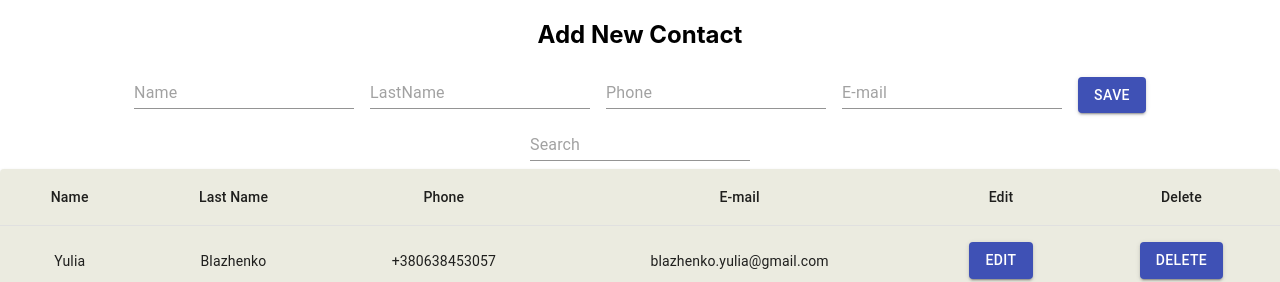
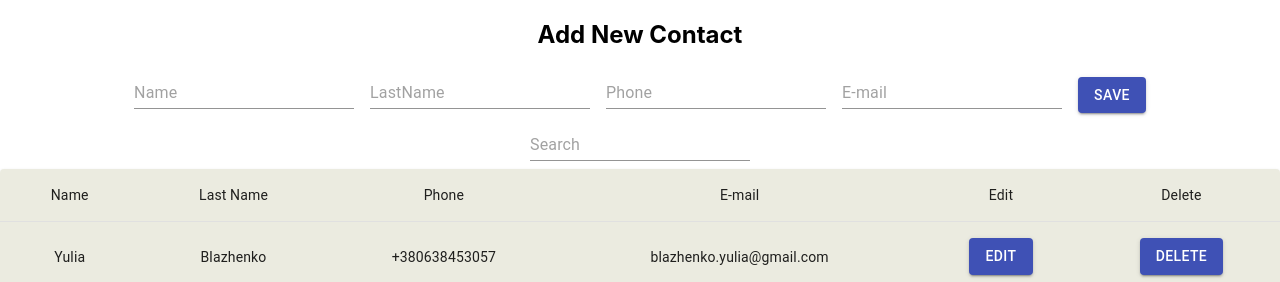
Before and after one commit to YuliaBl/contact_book_test, a React (Create React App) app: page / in a window 1280 px wide. Shown: the top 282 px of the page. Built offline with nearby package versions, Linux system fonts and the light colour scheme.

Commit message:
everything works as it should

```diff
--- a/src/components/contactlist.js
+++ b/src/components/contactlist.js
@@ -61,12 +61,24 @@ const ContactList = () => {
               <Table className={classes.table} aria-label="simple table">
                   <TableHead>
                       <TableRow variant="h4">
-                          <TableCell align="center">Name</TableCell>
-                          <TableCell align="center">Last Name</TableCell>
-                          <TableCell align="center">Phone</TableCell>
-                          <TableCell align="center">E-mail</TableCell>
-                          <TableCell align="center">Edit</TableCell>
-                          <TableCell align="center">Delete</TableCell>
+                          <TableCell align="center" variant="h4">
+                              Name
+                          </TableCell>
+                          <TableCell align="center" variant="h4">
+                              Last Name
+                          </TableCell>
+                          <TableCell align="center" variant="h4">
+                              Phone
+                          </TableCell>
+                          <TableCell align="center" variant="h4">
+                              E-mail
+                          </TableCell>
+                          <TableCell align="center" variant="h4">
+                              Edit
+                          </TableCell>
+                          <TableCell align="center" variant="h4">
+                              Delete
+                          </TableCell>
                       </TableRow>
                   </TableHead>
                   <TableBody>
@@ -85,7 +97,13 @@ const ContactList = () => {
                                   {it.email}
                               </TableCell>
                               <TableCell component="th" scope="row" align="center">
-                                  <EditContactsModal id={it.id} name={it.name} lastname={it.lastname} phone={it.phone} email={it.email} />
+                                  <EditContactsModal
+                    id={it.id}
+                    name={it.name}
+                    lastname={it.lastname}
+                    phone={it.phone}
+                    email={it.email}
+                  />
                               </TableCell>
                               <TableCell component="th" scope="row" align="center">
                                   <Button
```
